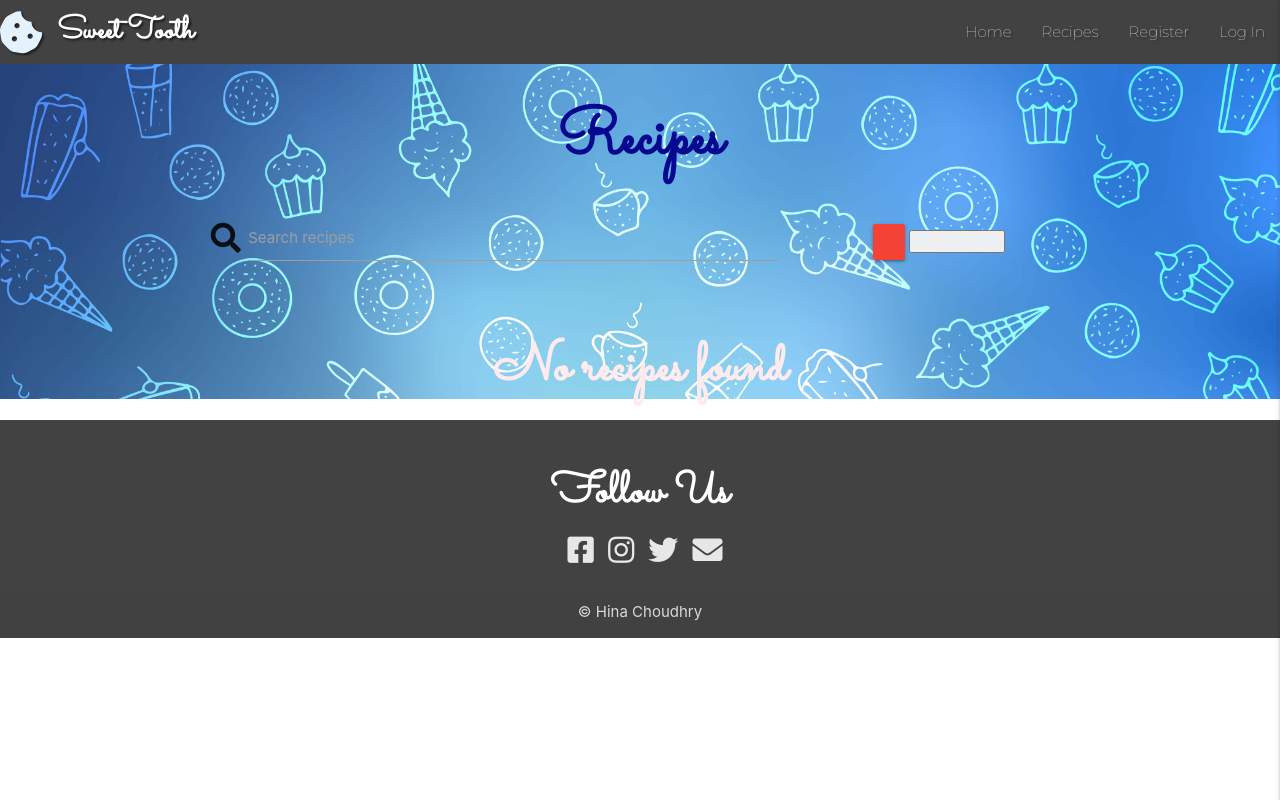
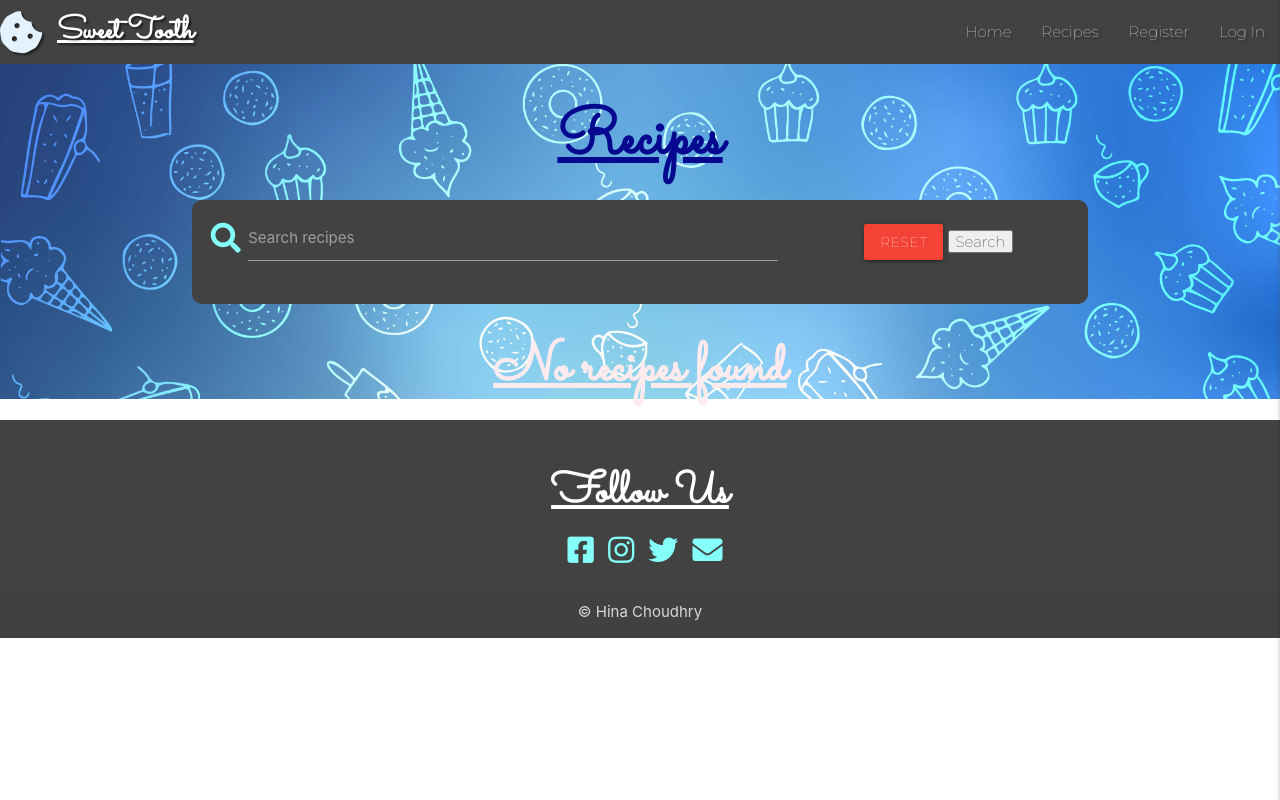
Before and after one commit to HinaChoudhry/Sweet-Tooth, a Flask app: page /search in a window 1280 px wide. Run offline with Flask 2, Linux system fonts and the light colour scheme; data that the repository does not hold is empty; some libraries are stand-ins or nearby versions.

Commit message:
Added card background to search bar as it was difficult to see

```diff
--- a/static/css/style.css
+++ b/static/css/style.css
@@ -8,6 +8,13 @@
 }
 
 .text-font {
+    font-family: 'Sacramento';
+    color:rgb(6, 8, 143);
+    font-weight: 600;
+    text-decoration: underline;
+}
+
+.text-font-h2 {
     font-family: 'Sacramento';
     color:rgb(6, 8, 143);
     font-weight: 600;
@@ -114,7 +121,7 @@
 /** Footer **/
 
 .fa-footer{
-    color: #e7e7e7;
+    color: #84fffa;;
     display: inline;
     font-size: 30px;
     margin-left: 10px;
@@ -144,8 +151,8 @@
 
   .hero-image {
       border-radius: 10px;
-      width: 40%;
-      height: auto;
+      width: 50%;
+      height: 40%;
       border-style: solid;
       border-color: #84fffa;
   }
@@ -166,5 +173,23 @@
 
 li {
     font-family: Montserrat;
-    color:  #84fffa;
+    color: #84fffa;
 }
+
+
+.carousel-border {
+    border-style: solid;
+    color: #84fffa;
+}
+
+.font-mont {
+    font-family: Montserrat;
+}
+
+.fa-color {
+    color: #84fffa;
+}
+
+.card-bg {
+    border-radius: 10px;
+}
--- a/templates/base.html
+++ b/templates/base.html
@@ -61,7 +61,7 @@
             {% if messages %}
                 {% for message in messages %}
                 <div class="row flash-message msg-position ">
-                    <h2 class="center-align text-font">{{ message }}</h2>
+                    <h2 class="center-align text-font-h2">{{ message }}</h2>
                 </div>
                 {% endfor %}
             {% endif %}
--- a/templates/recipes.html
+++ b/templates/recipes.html
@@ -3,18 +3,18 @@
 
     <h1 class="center-align h1-padding text-font">Recipes</h1>
 
-    <div class="row container">
+    <div class="row container card-bg  grey darken-3">
         <form action="{{ url_for('search')  }}" method="post" class="col s12">
             <div class="row valign-wrapper center-align">
                 <div class="input-field col s12 m8">
-                    <i class="fa fa-search prefix"></i>
+                    <i class="fa fa-search prefix fa-color"></i>
                     <input type="text" name="query" id="query" minlength="3" class="validate required">
                     <label for="query">Search recipes</label>
                 </div>
-                <div class="col s12 m4">
-                    <a href="{{ url_for('get_recipes') }}" class="red btn text-shadow"></a>
-                    <button type="submit" class="blue-text text-lighten-5">
-                        <i class="fas fa-search left"></i>Search
+                <div class="col s12 m4 ">
+                    <a href="{{ url_for('get_recipes') }}" class="red btn font-mont">Reset</a>
+                    <button type="submit" class="font-mont">
+                        Search
                     </button>
                 </div>
             </div>
```
Also changed, not shown: templates/index.html (+9 -8 lines).
